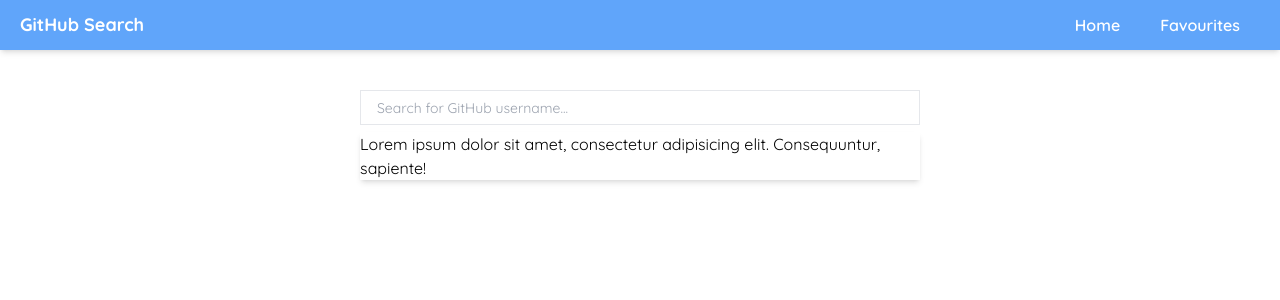
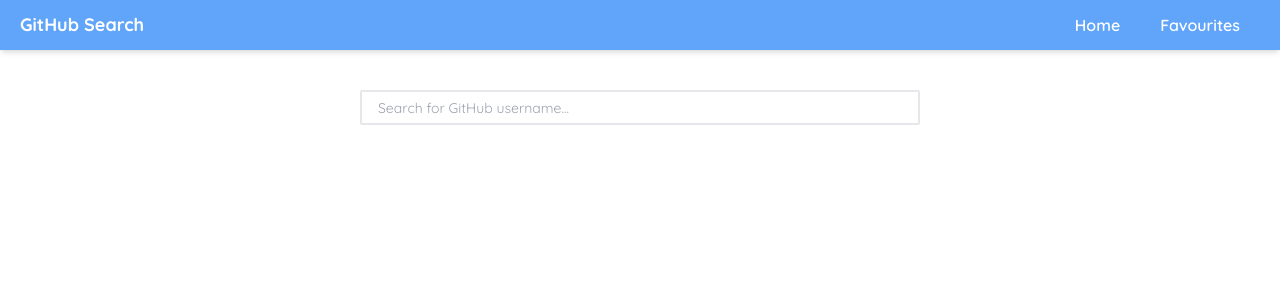
Before and after one commit to velichkoals/gh-repos, a React (Create React App) app: page / in a window 1280 px wide. Shown: the top 300 px of the page. Built offline with nearby package versions, Linux system fonts and the light colour scheme.

Commit message:
feat: update searchbar

```diff
--- a/src/pages/HomePage.tsx
+++ b/src/pages/HomePage.tsx
@@ -4,14 +4,15 @@ import { useDebounce } from '../hooks/debounce';
 
 export const HomePage = () => {
 	const [search, setSearch] = useState<string>('');
+	const [dropdown, setDropDown] = useState<boolean>(false);
 	const debounced = useDebounce(search);
 	const { isLoading, isError, data } = useSearchUsersQuery(debounced, {
 		skip: debounced.length < 3,
 	});
 
 	useEffect(() => {
-		console.log(debounced);
-	}, [debounced]);
+		setDropDown(debounced.length > 3 && data?.length! > 0);
+	}, [debounced, data]);
 
 	return (
 		<div className='flex justify-center pt-10 mx-auto h-screen w-screen'>
@@ -22,15 +23,24 @@ export const HomePage = () => {
 			<div className='relative w-[560px]'>
 				<input
 					type='text'
-					className='border py-2 px-4 w-full h-[35px] mb-2 text-[14px]'
+					className='border-2 rounded-sm py-2 px-4 w-full h-[35px] mb-2 text-[14px] focus:outline-none focus:border-blue-300'
 					placeholder='Search for GitHub username...'
 					value={search}
 					onChange={(e) => setSearch(e.target.value)}
 				/>
-				<div className='absolute top-[42px] left-0 right-0 max-h-[200px] shadow-md bg-white'>
-					Lorem ipsum dolor sit amet, consectetur adipisicing elit.
-					Consequuntur, sapiente!
-				</div>
+				{dropdown && (
+					<ul className='list-none absolute top-[42px] left-0 right-0 max-h-[200px] shadow-md bg-white overflow-y-scroll'>
+						{isLoading && <p className='text-center '>Loading...</p>}
+						{data?.map((user) => (
+							<li
+								key={user.id}
+								className='py-2 px-4 hover:bg-gray-400 hover:text-white transition-colors cursor-pointer'
+							>
+								{user.login}
+							</li>
+						))}
+					</ul>
+				)}
 			</div>
 		</div>
 	);
```
